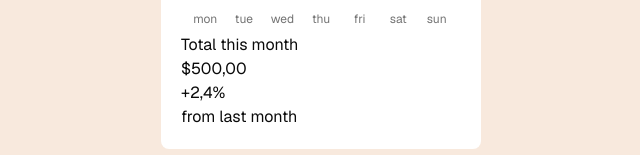
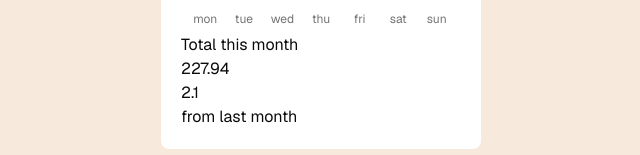
Before and after one commit to orazdaurenov/expense-chart, a Next.js app: page / in a window 1280 px wide. Shown: the part 535-690 px from the top of the page, without its empty margins (319-959 px from the left). Built offline with nearby package versions, Linux system fonts and the light colour scheme.

Commit message:
implement dynamic total amount

```diff
--- a/src/app/components/Overview.tsx
+++ b/src/app/components/Overview.tsx
@@ -1,12 +1,21 @@
 "use client";
 import React from "react";
 import Chart from "./Chart";
+import { number } from "zod";
+import { data } from "./data";
+
 const Overview = () => {
+  let total = 0;
+  for (let i = 0; i < data.length; i++) {
+    const amount = data[i]!.amount;
+    total += amount;
+  }
+
   return (
     <div className="rounded-lg bg-white p-5">
       <Title />
       <Chart />
-      <Summary />
+      <Summary total={total} netchange={2.1} />
     </div>
   );
 };
@@ -21,15 +30,20 @@ const Title = () => {
   );
 };
 
-const Summary = () => {
+type SummaryProps = {
+  total: number;
+  netchange: number;
+};
+
+export const Summary = ({ total, netchange }: SummaryProps) => {
   return (
     <div>
       <div>
         <p>Total this month</p>
-        <p>$500,00</p>
+        <p>{total}</p>
       </div>
       <div>
-        <p>+2,4%</p>
+        <p>{netchange}</p>
         <p>from last month</p>
       </div>
     </div>
```
